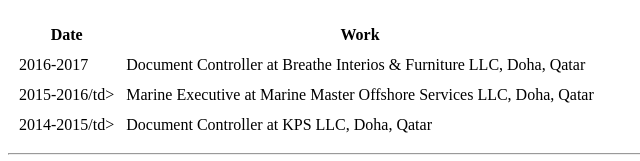
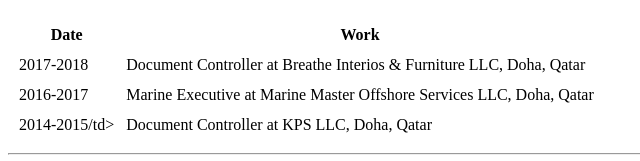
Before and after one commit to gpdangca/cv, a plain HTML site: page index.html in a window 1280 px wide. Shown: the part 639-800 px from the top of the page, 0-640 px from the left. Drawn offline with Linux system fonts and the light colour scheme.

Commit message:
Update index.html

```diff
--- a/index.html
+++ b/index.html
@@ -40,13 +40,13 @@
     </thead>
     <tbody>
       <tr>
-        <td>2016-2017</td>
+        <td>2017-2018</td>
         <td>Document Controller at Breathe Interios & Furniture LLC, Doha, Qatar</td>
         <tr>
-          <td>2015-2016/td>
+          <td>2016-2017</td>
           <td>Marine Executive at Marine Master Offshore Services LLC, Doha, Qatar</td>
         </tr>
-          <tr>
+         <tr>
           <td>2014-2015/td>
           <td>Document Controller at KPS LLC, Doha, Qatar</td>
         </tr>
```
